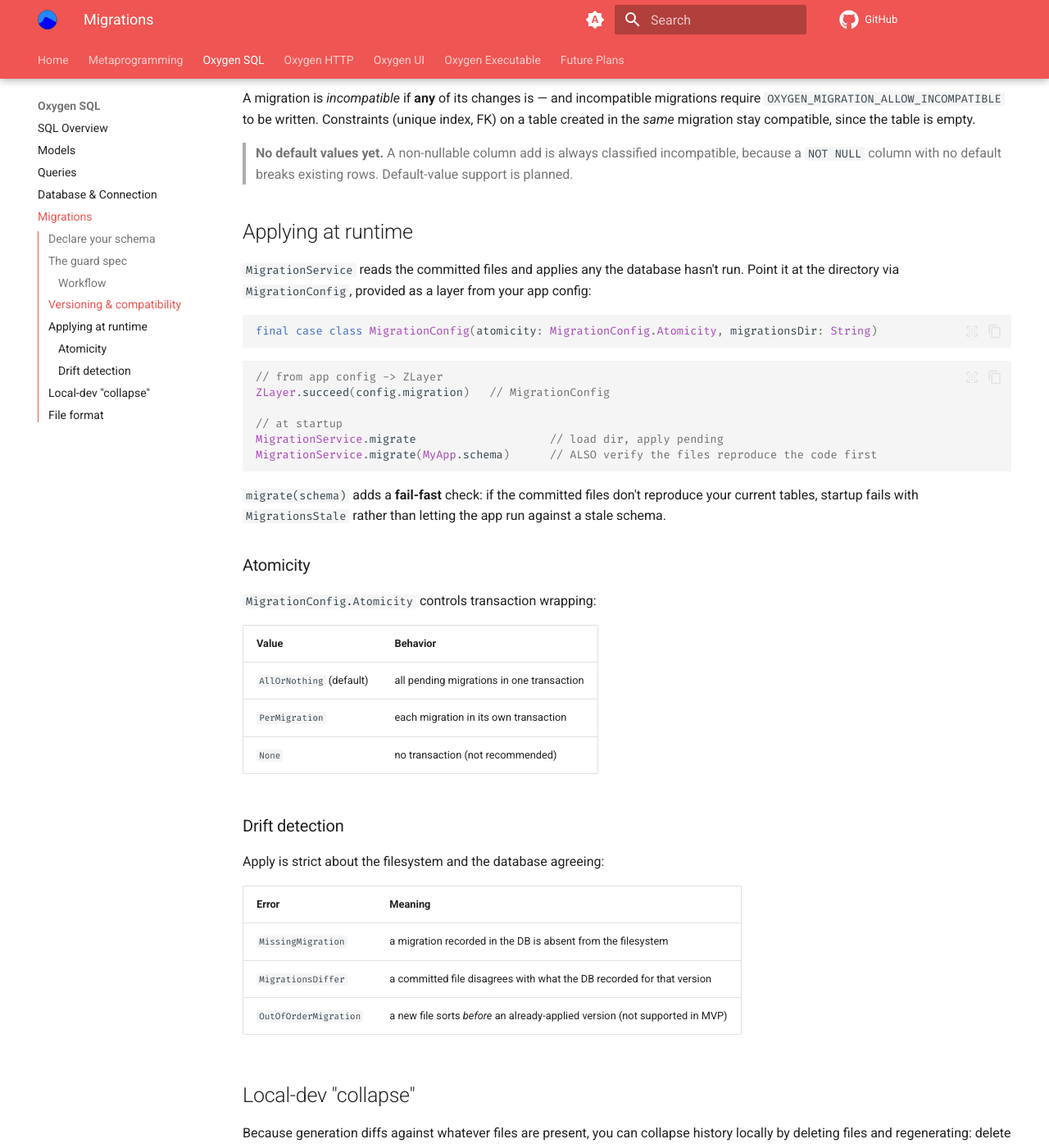
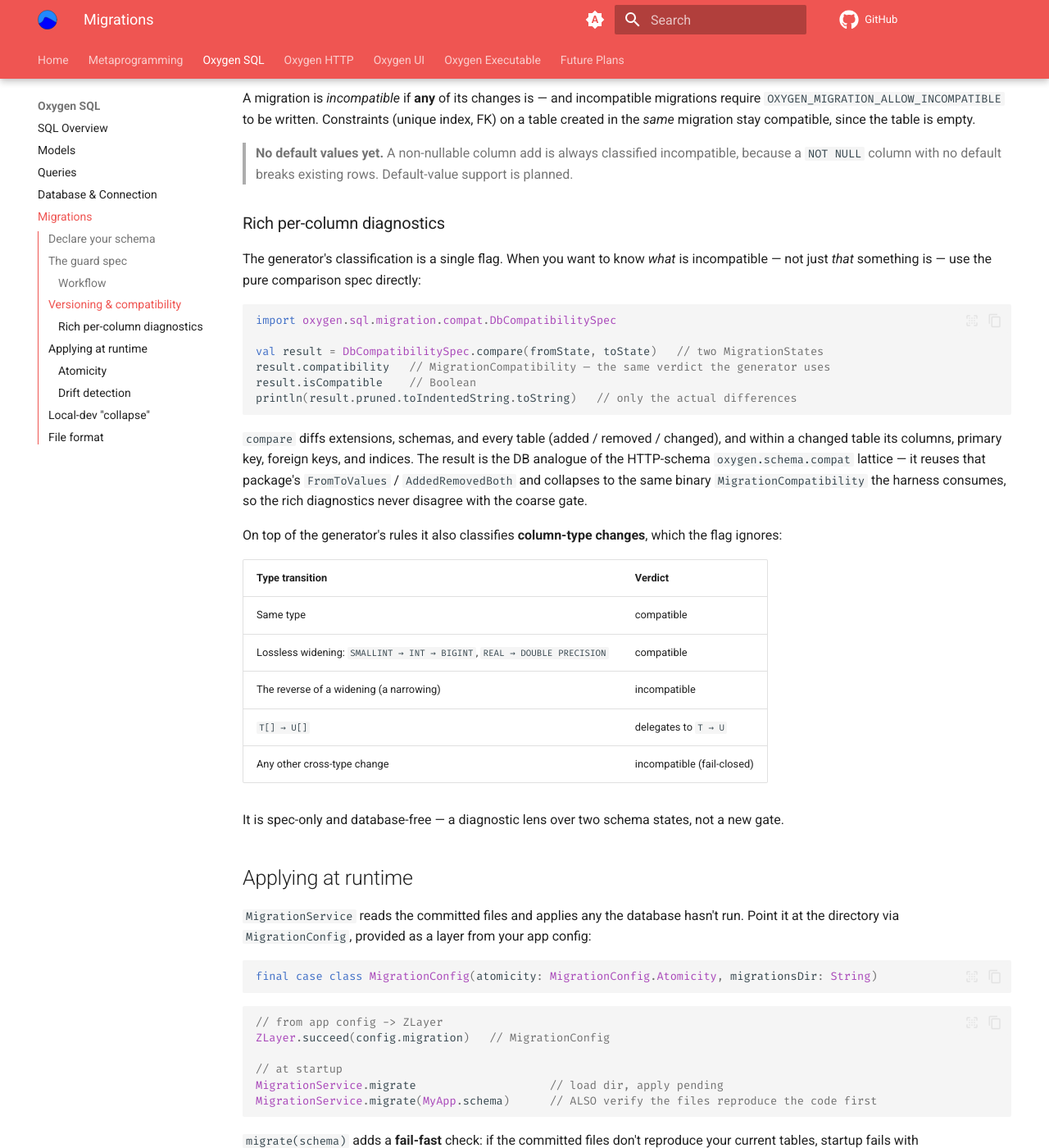
Before and after one commit to Kalin-Rudnicki/Oxygen, an MkDocs documentation site: the page built from docs/docs/sql/migrations.md, in a window 1280 px wide and 1400 px high, scrolled down 1778 px. Shown: the whole window at 82% size. Built offline with MkDocs 1.6.1 and Material for MkDocs 9.7.7, drawn with Linux system fonts in a browser that asks for light colours; comment, search, counter and statistics services are not loaded.

Commit message:
OFF-341: add DB schema compatibility spec
Pure, DB-free compatibility spec for the migration schema, the DB analogue of
the HTTP-schema oxygen.schema.compat lattice and the richer counterpart to the
coarse MigrationGenerator.classify gate.

- oxygen.sql.migration.compat.DbCompatibilitySpec.compare(from, to) diffs
  extensions/schemas/tables and per-table columns/PK/FKs/indices.
- TypeComparison: fail-closed per-Column.Type table (SmallInt->Int->BigInt and
  Real->DoublePrecision widen; reverses narrow; Array delegates; else breaks).
- DbComparisonResult reuses FromToValues/AddedRemovedBoth, exposes
  toIndentedString/pruned/isDifferent, and collapses to the binary
  MigrationCompatibility the harness consumes. Rules agree with classifyOne
  where they overlap; the empty-table exception is structural.
- Pure unit tests (no DB) covering each rule; docs in sql/migrations.md.

Jira: OFF-341

Co-Authored-By: Kalin-Claude <kalin.r.rudnicki+claude@gmail.com>

````diff
--- a/docs/docs/sql/migrations.md
+++ b/docs/docs/sql/migrations.md
@@ -77,6 +77,38 @@ created in the *same* migration stay compatible, since the table is empty.
 > **No default values yet.** A non-nullable column add is always classified incompatible, because a
 > `NOT NULL` column with no default breaks existing rows. Default-value support is planned.
 
+### Rich per-column diagnostics
+
+The generator's classification is a single flag. When you want to know *what* is incompatible — not
+just *that* something is — use the pure comparison spec directly:
+
+```scala
+import oxygen.sql.migration.compat.DbCompatibilitySpec
+
+val result = DbCompatibilitySpec.compare(fromState, toState)   // two MigrationStates
+result.compatibility   // MigrationCompatibility — the same verdict the generator uses
+result.isCompatible    // Boolean
+println(result.pruned.toIndentedString.toString)   // only the actual differences
+```
+
+`compare` diffs extensions, schemas, and every table (added / removed / changed), and within a
+changed table its columns, primary key, foreign keys, and indices. The result is the DB analogue of
+the HTTP-schema `oxygen.schema.compat` lattice — it reuses that package's `FromToValues` /
+`AddedRemovedBoth` and collapses to the same binary `MigrationCompatibility` the harness consumes, so
+the rich diagnostics never disagree with the coarse gate.
+
+On top of the generator's rules it also classifies **column-type changes**, which the flag ignores:
+
+| Type transition | Verdict |
+|-----------------|---------|
+| Same type | compatible |
+| Lossless widening: `SMALLINT → INT → BIGINT`, `REAL → DOUBLE PRECISION` | compatible |
+| The reverse of a widening (a narrowing) | incompatible |
+| `T[] → U[]` | delegates to `T → U` |
+| Any other cross-type change | incompatible (fail-closed) |
+
+It is spec-only and database-free — a diagnostic lens over two schema states, not a new gate.
+
 ## Applying at runtime
 
 `MigrationService` reads the committed files and applies any the database hasn't run. Point it at
````
Also changed, not shown: 4 other files.
